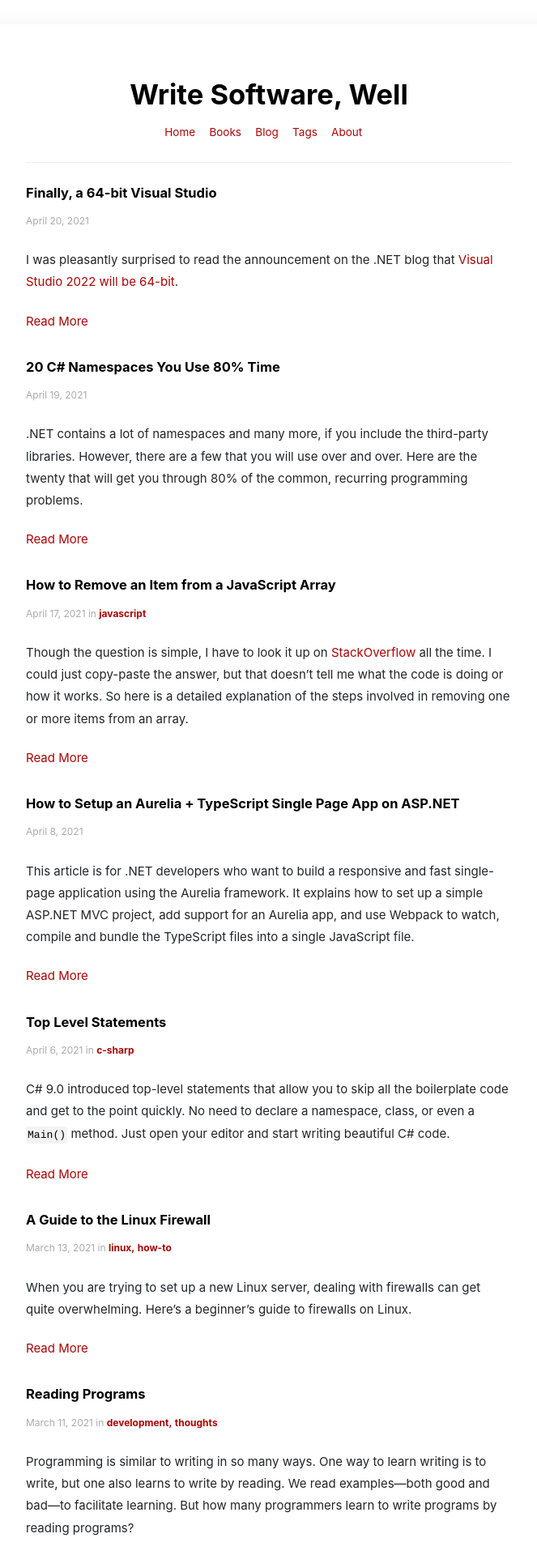
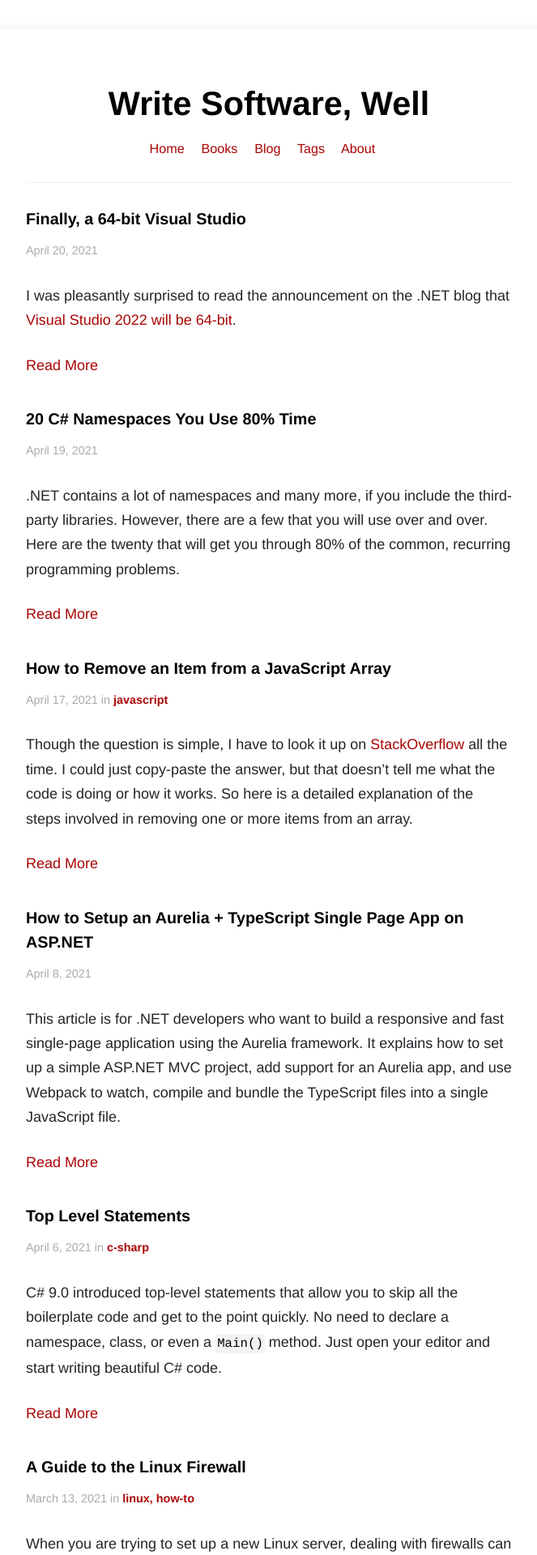
Before and after one commit to akshayKhot/akshayKhot.github.io, a Jekyll site: the page built from index.html, in a window 1280 px wide. Shown: the top 1920 px of the page at 81% size, without its empty margins (308-971 px from the left). Built offline with Jekyll 4.4.1, drawn with Linux system fonts in a browser that asks for light colours; the list of posts is cut into pages by our own code.

Commit message:
update font

```diff
--- a/_layouts/default.html
+++ b/_layouts/default.html
@@ -33,6 +33,7 @@
 <body>
 
   <div class="container b">
+
     <header class="b">
       <!-- <a href="{{ site.baseurl }}/"><img src="{{ site.avatar }}" /></a> -->
 
--- a/style.scss
+++ b/style.scss
@@ -53,9 +53,9 @@ hr {
   margin-top: 2em;
   margin-bottom: 2em;
   max-width: 800px;
-  line-height: 1.7rem;
-  font-family: -apple-system, BlinkMacSystemFont, 'Segoe UI', Roboto, Oxygen, Ubuntu, Cantarell, 'Open Sans', 'Helvetica Neue', sans-serif;
-  font-size: 15px;
+  line-height: 1.9rem;
+  font-family: Helvetica, Arial, sans-serif;
+  font-size: 18px;
 
   background: #fff;
   box-sizing: border-box;
```
